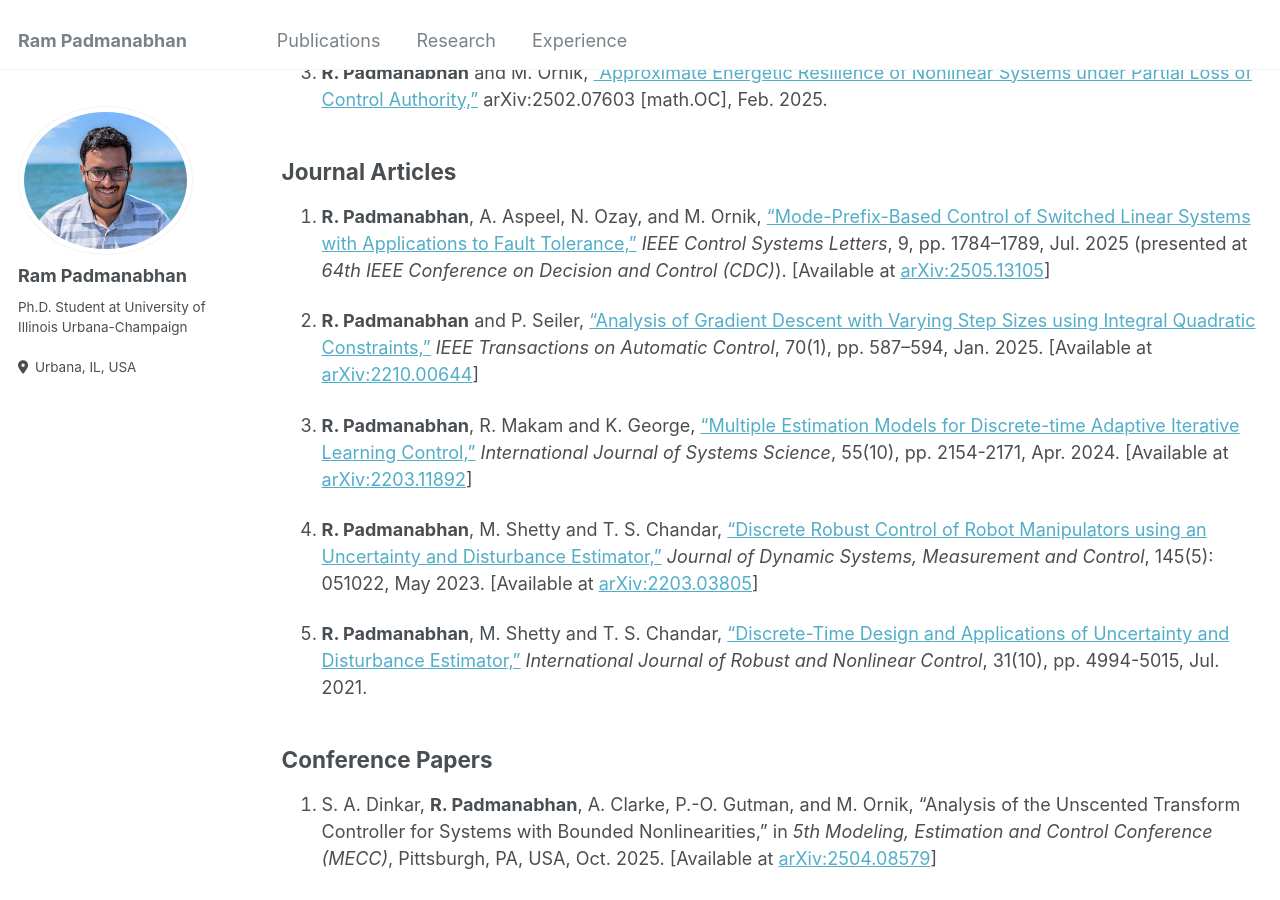
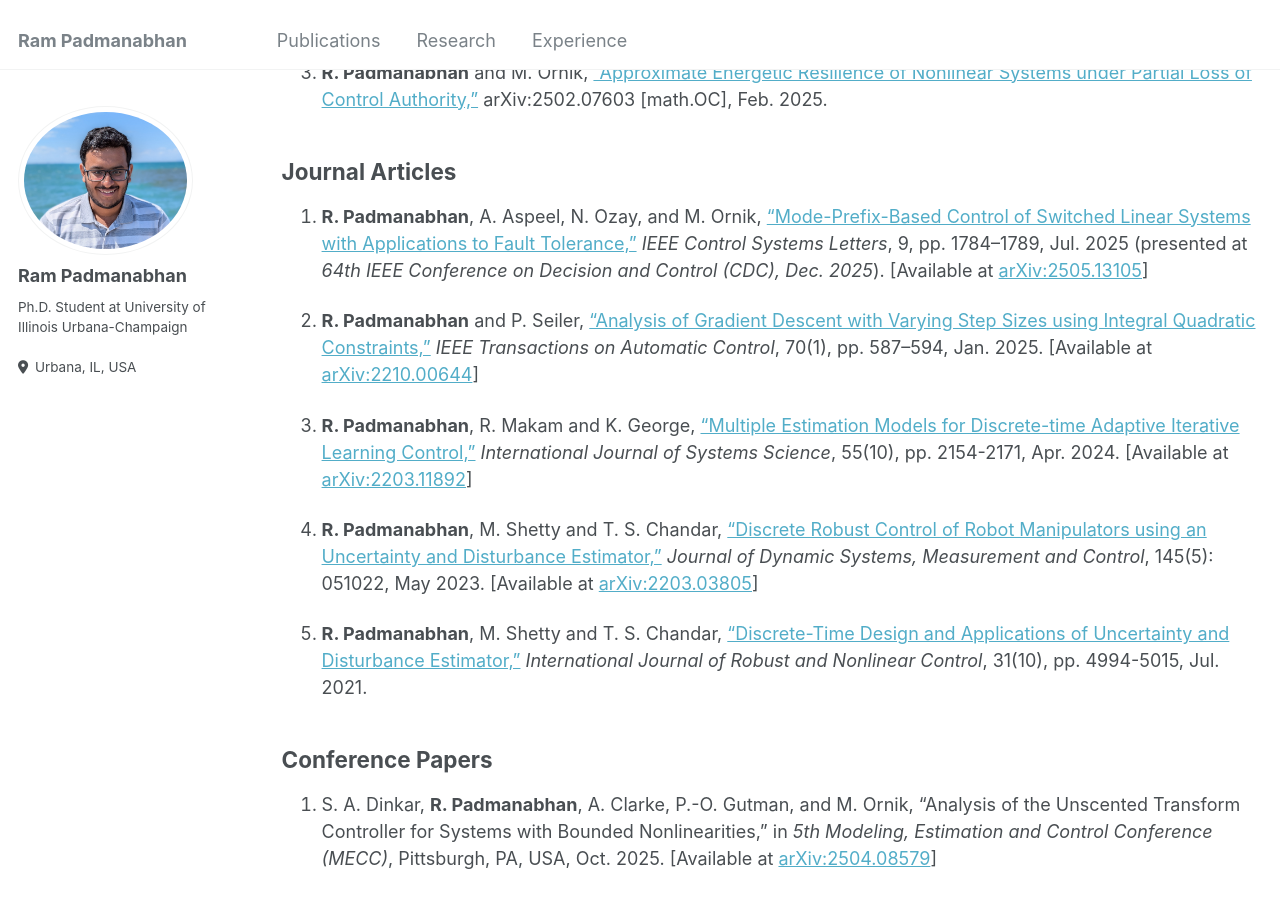
Before and after one commit to ram-p/ram-p.github.io, a Jekyll site: the page built from _pages/publications.md, in a window 1280 px wide and 900 px high, scrolled down 319 px. Built offline with Jekyll 4.4.1, drawn with Linux system fonts in a browser that asks for light colours.

Commit message:
Minor edits

```diff
--- a/_pages/publications.md
+++ b/_pages/publications.md
@@ -17,7 +17,7 @@ Preprints and Submitted Material
 Journal Articles
 ------
 
-1. **R. Padmanabhan**, A. Aspeel, N. Ozay, and M. Ornik, ["Mode-Prefix-Based Control of Switched Linear Systems with Applications to Fault Tolerance,"](https://ieeexplore.ieee.org/document/11036760) _IEEE Control Systems Letters_, 9, pp. 1784--1789, Jul. 2025 (presented at _64th IEEE Conference on Decision and Control (CDC)_). \[Available at [arXiv:2505.13105](https://arxiv.org/abs/2505.13105)\]
+1. **R. Padmanabhan**, A. Aspeel, N. Ozay, and M. Ornik, ["Mode-Prefix-Based Control of Switched Linear Systems with Applications to Fault Tolerance,"](https://ieeexplore.ieee.org/document/11036760) _IEEE Control Systems Letters_, 9, pp. 1784--1789, Jul. 2025 (presented at _64th IEEE Conference on Decision and Control (CDC), Dec. 2025_). \[Available at [arXiv:2505.13105](https://arxiv.org/abs/2505.13105)\]
 
 1. **R. Padmanabhan** and P. Seiler, ["Analysis of Gradient Descent with Varying Step Sizes using Integral Quadratic Constraints,"](https://ieeexplore.ieee.org/document/10623868) _IEEE Transactions on Automatic Control_, 70(1), pp. 587--594, Jan. 2025. \[Available at [arXiv:2210.00644](https://arxiv.org/abs/2210.00644)\]
 
```
Also changed, not shown: _pages/about.md (+2 -2 lines).
